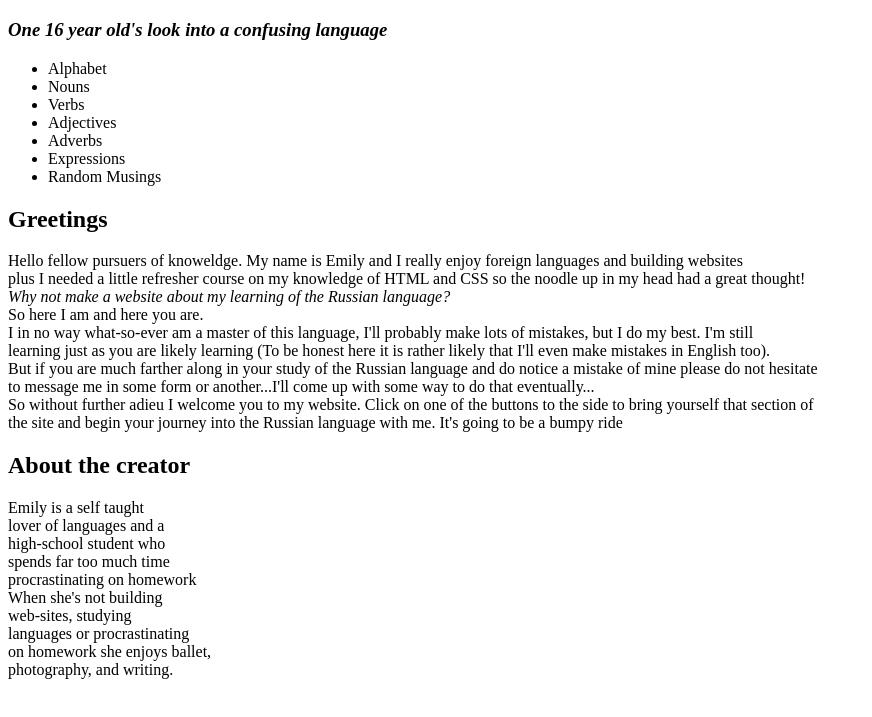
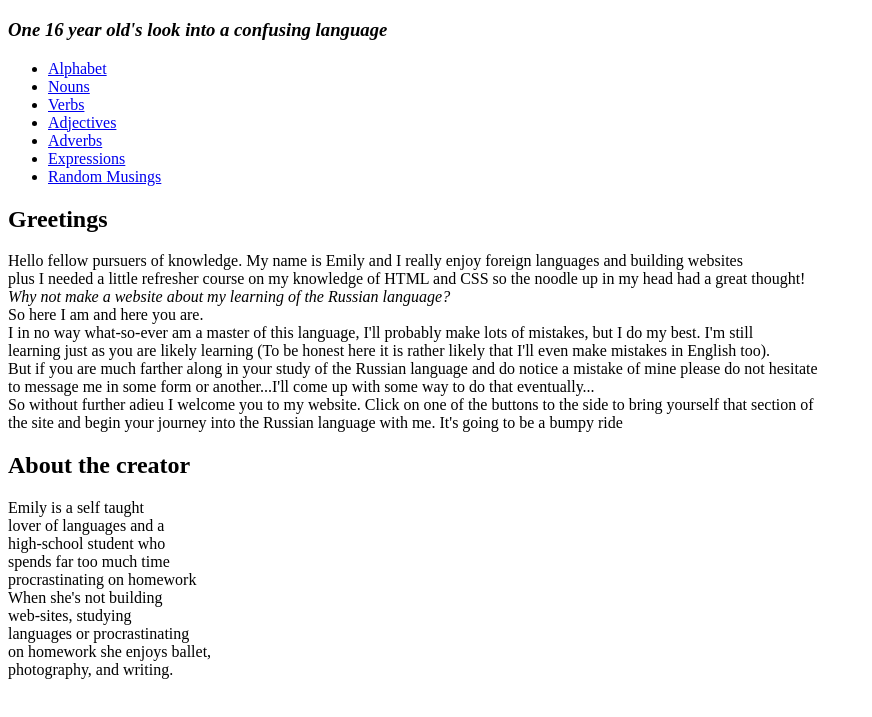
Before and after one commit to QuietParadox123/Learning-Russian, a plain HTML site: page index.html in a window 1280 px wide. Shown: the part 61-778 px from the top of the page, without its empty margins (0-872 px from the left). Drawn offline with Linux system fonts and the light colour scheme.

Commit message:
Update index.html

```diff
--- a/index.html
+++ b/index.html
@@ -1,27 +1,27 @@
 <!DOCTYPE html>
 <html>
 	<head>
-		<link rel="stylesheet" href="LearningRussian.css"
+		<link rel="stylesheet" href="LearningRussian.css">
 	</head>
 	<body>
-		<div>
+		<div class="Heading">
 			<h1>Learning Russian with Emily</h1>
 				<h3><i>One 16 year old's look into a confusing language</i><h3>
 		</div>
-		<div>
+		<div class="Navigation">
 					<ul>
-						<li>Alphabet</li>
-						<li>Nouns</li>
-						<li>Verbs</li>
-						<li>Adjectives</li>
-						<li>Adverbs</li>
-						<li>Expressions</li>
-						<li>Random Musings</li>
+						<li><a href="LearningRussianAlphabet.html">Alphabet</li></a>
+						<li><a href="LearningRussianNouns.html">Nouns</li></a>
+						<li><a href="LearningRussianVerbs.html">Verbs</li></a>
+						<li><a href="LearningRussianAdjectives.html">Adjectives</li></a>
+						<li><a href="LearningRussianAdverbs.html">Adverbs</li></a>
+						<li><a href="LearningRussianExpressions.html">Expressions</li></a>
+						<li><a href="LearningRussianMusings.html">Random Musings</li></a>
 					</ul>
 		</div>
-		<div>
+		<div class="Body">
 			<h2>Greetings</h2>
-				<p>Hello fellow pursuers of knoweldge. My name is Emily and I really enjoy foreign languages and building websites </br>
+				<p>Hello fellow pursuers of knowledge. My name is Emily and I really enjoy foreign languages and building websites </br>
 				plus I needed a little refresher course on my knowledge of HTML and CSS so the noodle up in my head had a great thought! </br>
 					<i>Why not make a website about my learning of the Russian language?</i></br>
 				So here I am and here you are.</br>
@@ -32,7 +32,7 @@
 				So without further adieu I welcome you to my website. Click on one of the buttons to the side to bring yourself that section of</br>
 				the site and begin your journey into the Russian language with me. It's going to be a bumpy ride</p>
 		</div>
-		<div>
+		<div class="About">
 			<h2>About the creator</h2>
 				<p>Emily is a self taught</br>
 				lover of languages and a</br>
```
